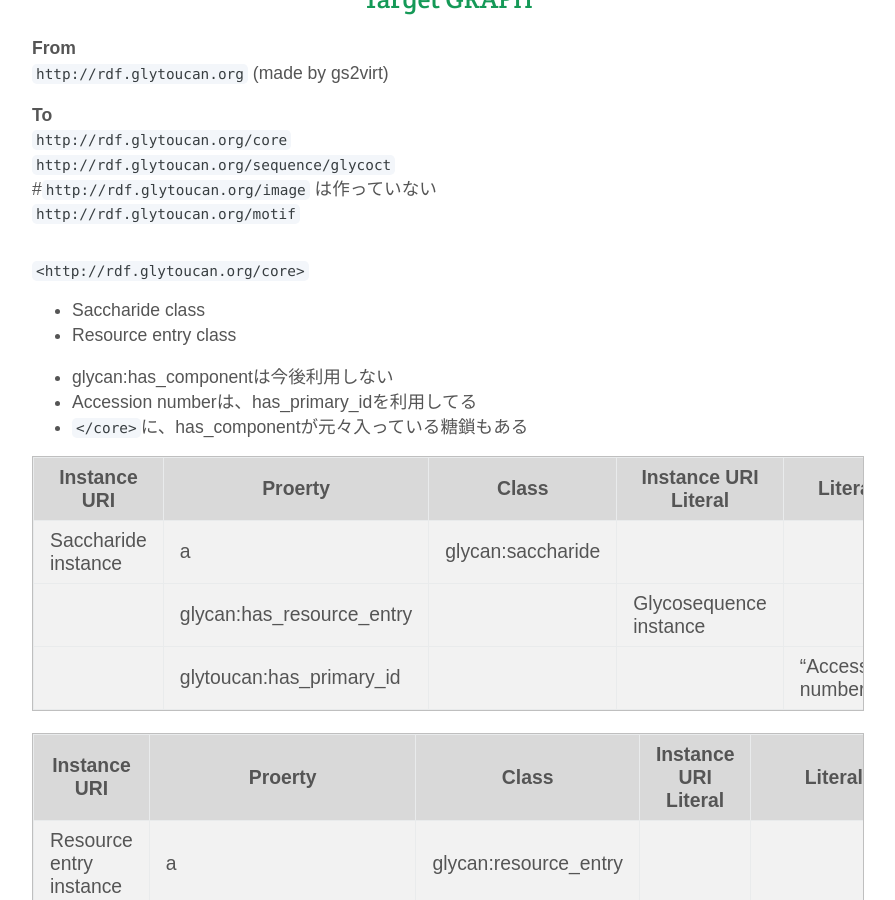
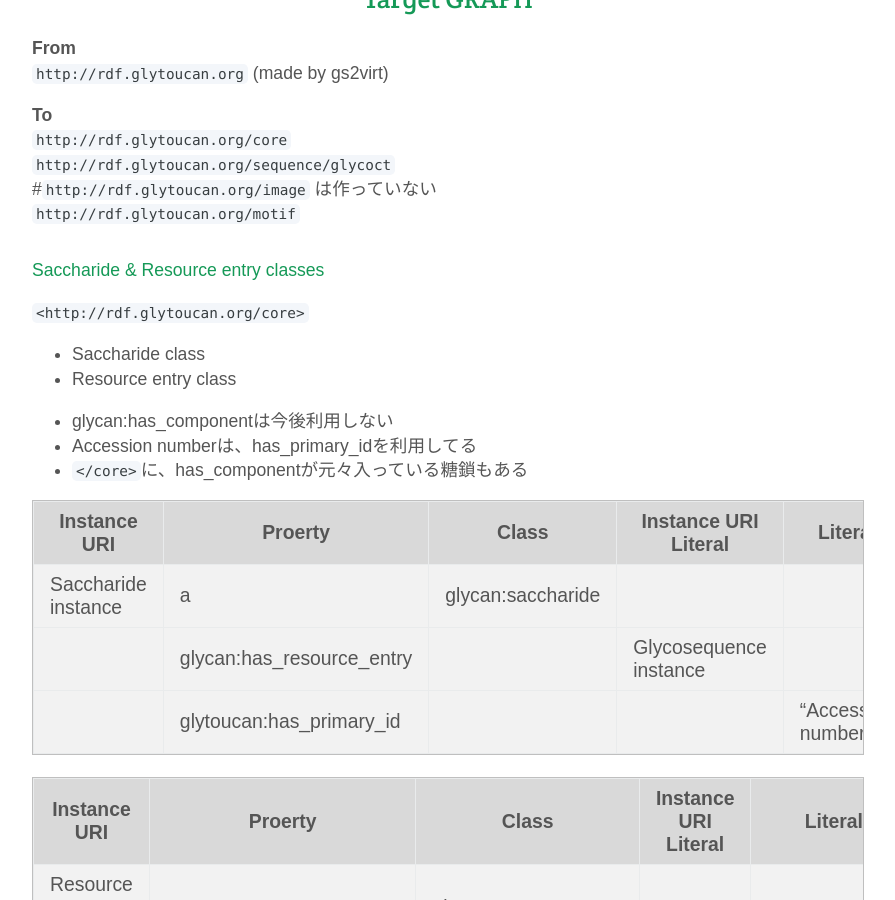
Before and after one commit to glytoucan/glytoucan, a Jekyll site: the page built from system/graph/splitGraph.md, in a window 1280 px wide and 900 px high, scrolled down 318 px. Shown: the whole window, without its empty margins (192-1087 px from the left). Built offline with Jekyll 4.4.1, drawn with Linux system fonts in a browser that asks for light colours; nearby versions of some CDN libraries; some of the changed text lies outside the part shown.

Commit message:
update doc for the split gs2virt

````diff
--- a/system/graph/splitGraph.md
+++ b/system/graph/splitGraph.md
@@ -20,7 +20,9 @@
 
 
 
-#### `<http://rdf.glytoucan.org/core>`
+#### Saccharide & Resource entry classes
+
+`<http://rdf.glytoucan.org/core>`
 
 * Saccharide class
 * Resource entry class
@@ -168,7 +170,9 @@
 
 
 
-#### `<http://rdf.glytoucan.org/sequence/glycoct>`
+#### Glycosequence class
+
+`<http://rdf.glytoucan.org/sequence/glycoct>`
 
 * Glycosequence class
 * `http://rdf.glytoucan.org/sequence/glycoct`のGRAPHについて
@@ -259,7 +263,9 @@
 limit 100
 ```
 
-#### `<http://rdf.glytoucan.org/image>`
+#### Image class
+
+`<http://rdf.glytoucan.org/image>`
 
 * とくに必要な場面は今のところ無いため、GRAPHは作っていない
 * Image class
@@ -334,7 +340,9 @@
 
 
 
-#### `<http://rdf.glytoucan.org/motif>`
+#### Glycan Motf class
+
+`<http://rdf.glytoucan.org/motif>`
 
 * Motif class
 
````
